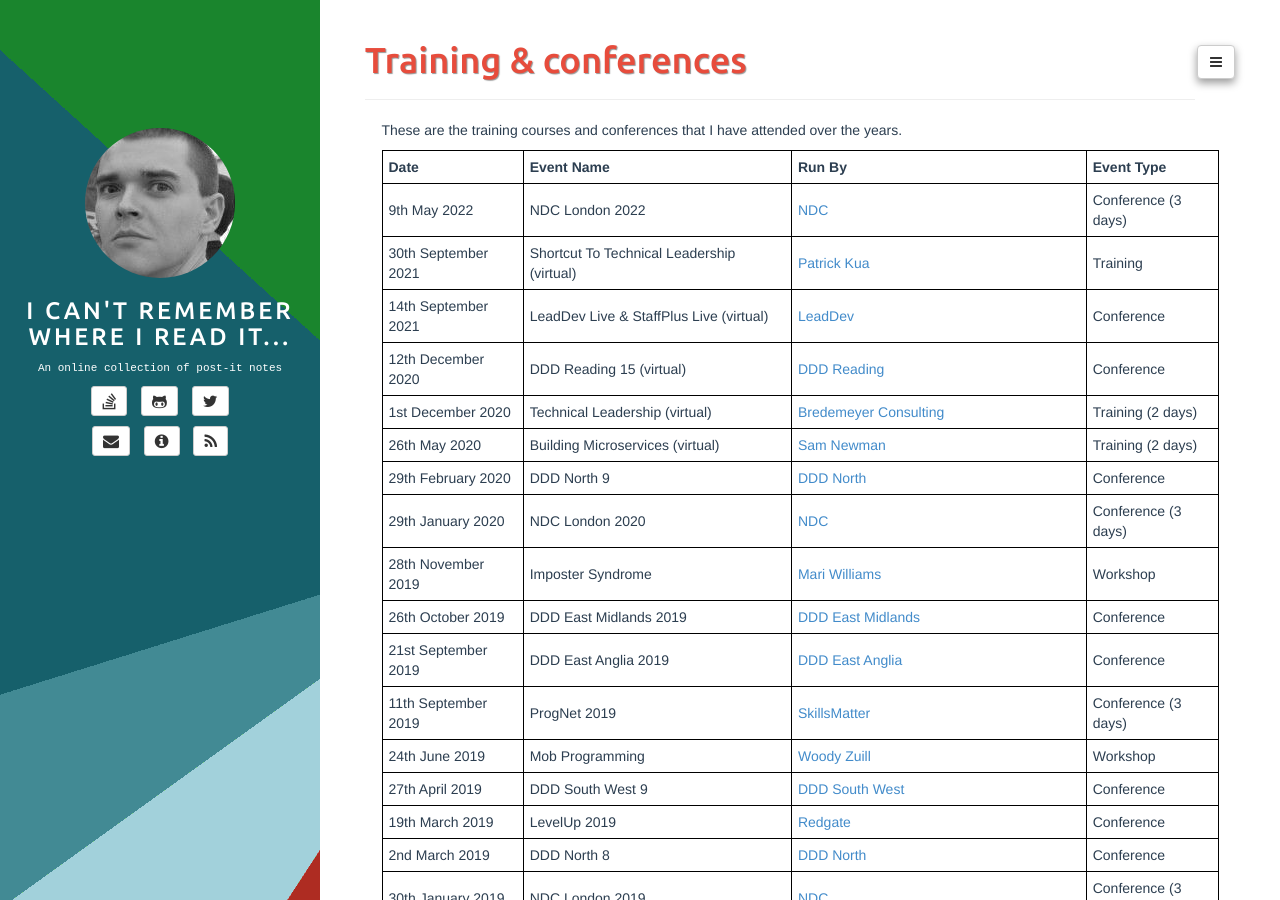
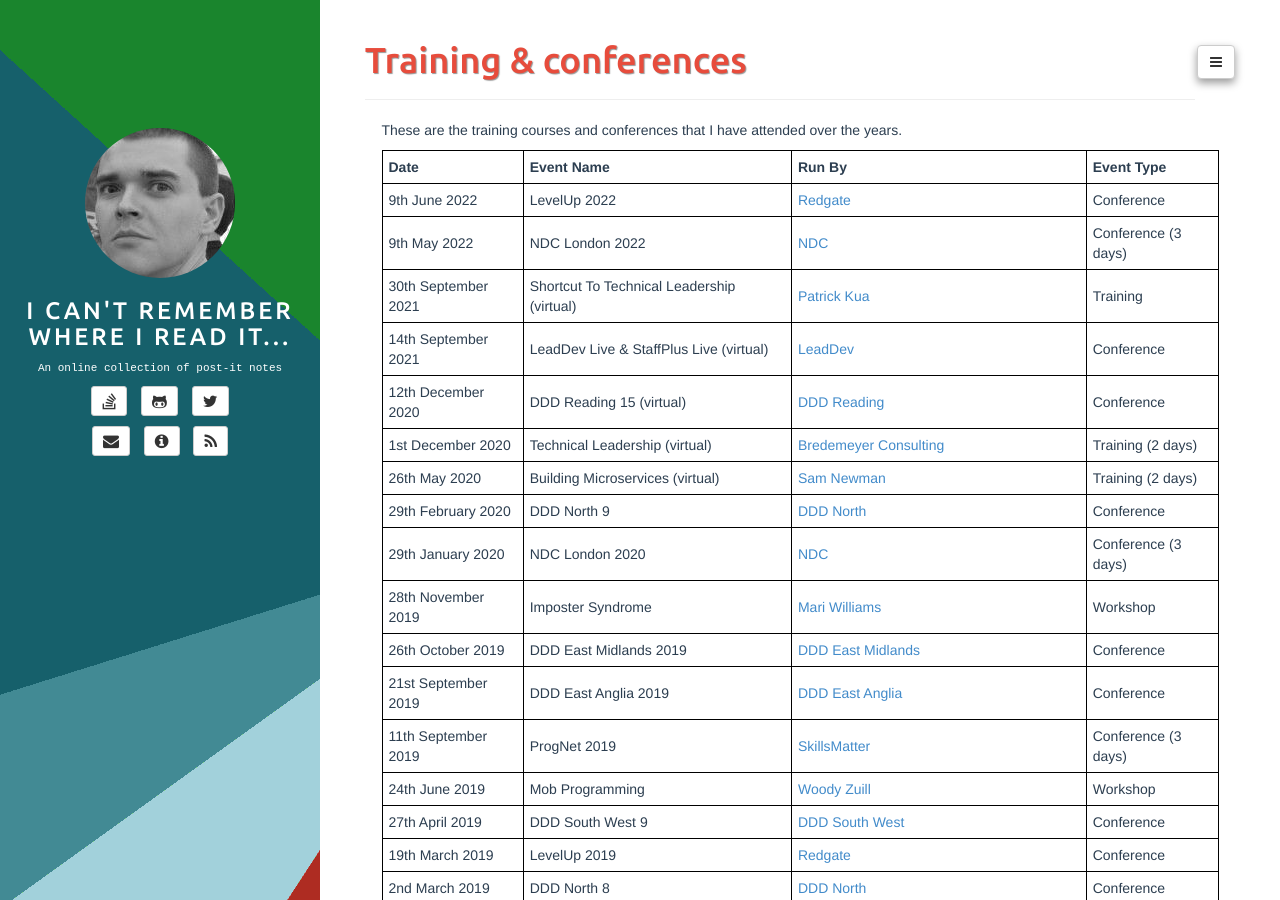
Before and after one commit to adrianbanks/adrianbanks.github.io, a Jekyll site: the page built from training.md, in a window 1280 px wide and 900 px high. Built offline with Jekyll 4.4.1, drawn with Linux system fonts in a browser that asks for light colours.

Commit message:
Add LevelUp 2022

```diff
--- a/training.md
+++ b/training.md
@@ -7,6 +7,7 @@ These are the training courses and conferences that I have attended over the yea
 
 | **Date**            | **Event Name**                                     | **Run By**                                               | **Event Type**      |
 | ------------------- | -------------------------------------------------- | -------------------------------------------------------- | ------------------- |
+| 9th June 2022       | LevelUp 2022                                       | [Redgate][22]                                            | Conference          |
 | 9th May 2022        | NDC London 2022                                    | [NDC][9]                                                 | Conference (3 days) |
 | 30th September 2021 | Shortcut To Technical Leadership (virtual)         | [Patrick Kua][30]                                        | Training            |
 | 14th September 2021 | LeadDev Live & StaffPlus Live (virtual)            | [LeadDev][29]                                            | Conference          |
```
